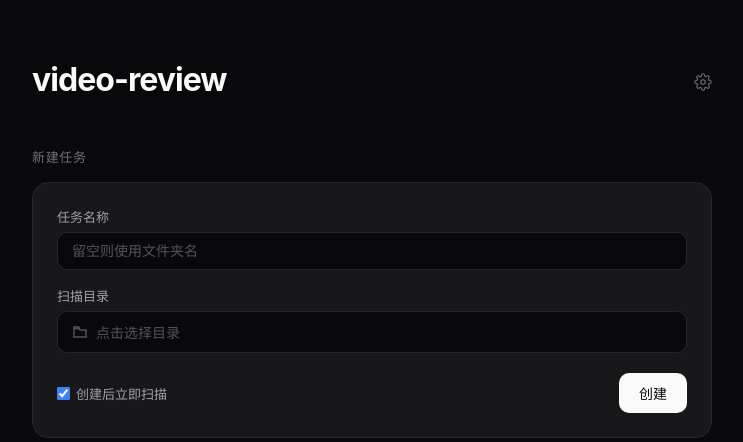
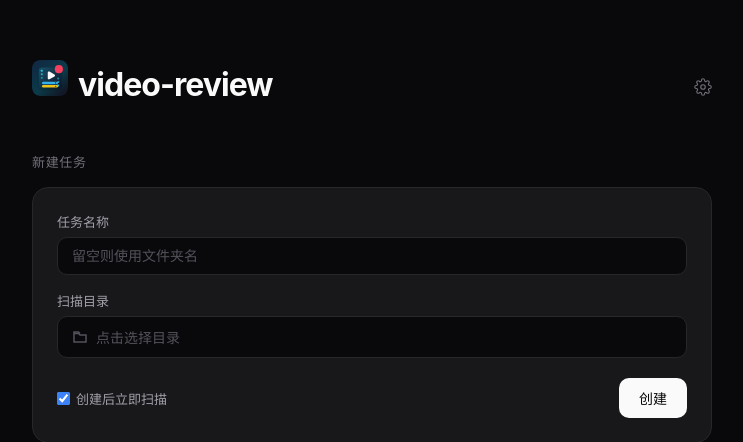
Before and after one commit to victoriousxia/video-review, a FastAPI app: template app/templates/index.html in a window 1280 px wide. Shown: the top 442 px of the page, without its empty margins (268-1011 px from the left). Run offline with FastAPI, Linux system fonts and the light colour scheme; the template is opened without the code that fills it, so the values that code supplies are empty; parts of the project's set-up code (start-up, migrations or seed data) failed here and were passed over.

Commit message:
chore: add favicon SVG logo to homepage header
Co-Authored-By: Claude Opus 4.6 (1M context) <noreply@anthropic.com>

```diff
--- a/app/templates/index.html
+++ b/app/templates/index.html
@@ -133,6 +133,7 @@
 <body>
 <main>
   <div class="header">
+    <img src="/static/favicon.svg" alt="" width="36" height="36" style="border-radius:8px">
     <h1>video-review</h1>
     <span class="ver">{{ version }}</span>
     <a href="/settings" style="margin-left:auto;color:#71717a;display:flex;align-items:center" title="设置"><svg width="18" height="18" viewBox="0 0 24 24" fill="none" stroke="currentColor" stroke-width="1.5" stroke-linecap="round" stroke-linejoin="round"><circle cx="12" cy="12" r="3"/><path d="M19.4 15a1.65 1.65 0 0 0 .33 1.82l.06.06a2 2 0 1 1-2.83 2.83l-.06-.06a1.65 1.65 0 0 0-1.82-.33 1.65 1.65 0 0 0-1 1.51V21a2 2 0 0 1-4 0v-.09A1.65 1.65 0 0 0 9 19.4a1.65 1.65 0 0 0-1.82.33l-.06.06a2 2 0 1 1-2.83-2.83l.06-.06A1.65 1.65 0 0 0 4.68 15a1.65 1.65 0 0 0-1.51-1H3a2 2 0 0 1 0-4h.09A1.65 1.65 0 0 0 4.6 9a1.65 1.65 0 0 0-.33-1.82l-.06-.06a2 2 0 1 1 2.83-2.83l.06.06A1.65 1.65 0 0 0 9 4.68 1.65 1.65 0 0 0 10 3.17V3a2 2 0 0 1 4 0v.09a1.65 1.65 0 0 0 1 1.51 1.65 1.65 0 0 0 1.82-.33l.06-.06a2 2 0 1 1 2.83 2.83l-.06.06A1.65 1.65 0 0 0 19.4 9a1.65 1.65 0 0 0 1.51 1H21a2 2 0 0 1 0 4h-.09a1.65 1.65 0 0 0-1.51 1z"/></svg></a>
```
